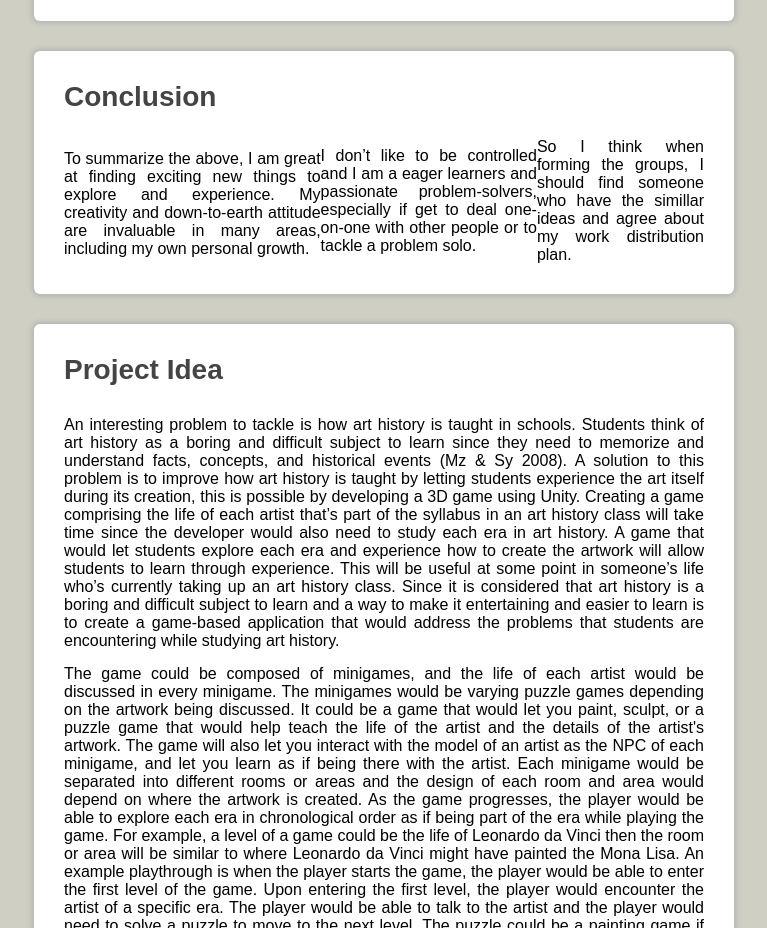
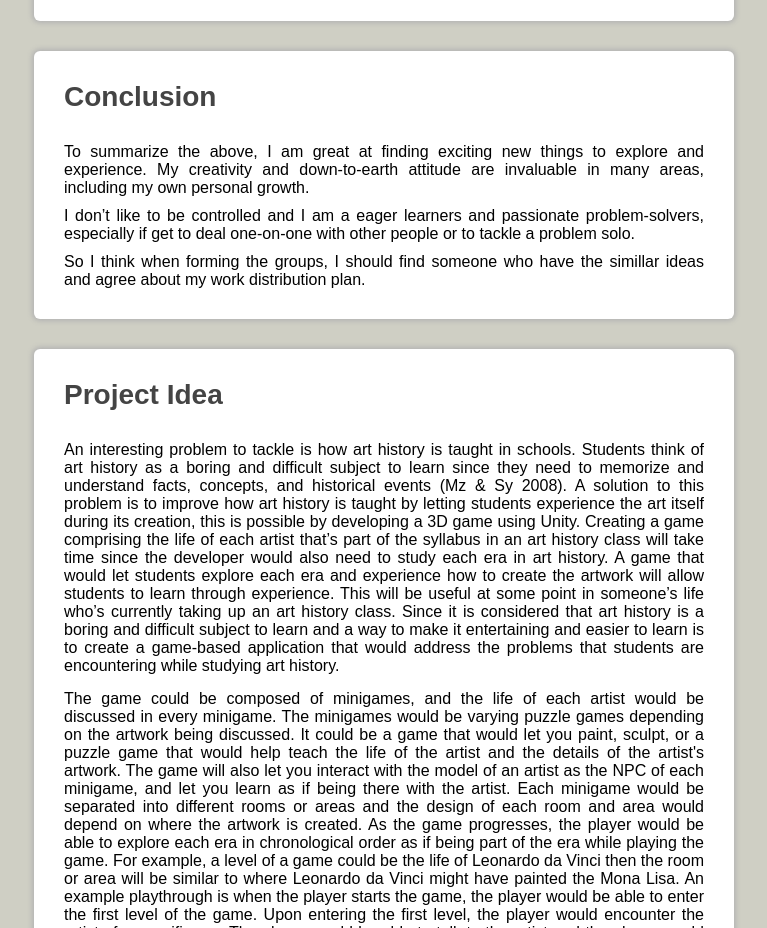
Before and after one commit to s3636417/COSC1078, a plain HTML site: page index.html in a window 1280 px wide. Shown: the part 6480-7408 px from the top of the page, without its empty margins (256-1023 px from the left). Drawn offline with Linux system fonts and the light colour scheme.

Commit message:
Update index.html

```diff
--- a/index.html
+++ b/index.html
@@ -399,7 +399,6 @@
 
       <div class="flex flex-col card mg-tb-15 pd-lr-30">
         <label class="section-title mg-tb-15"> Conclusion </label>
-        <div class="flex flex-center">
          <p class="mg-t15">
             To summarize the above, I am great at finding exciting new things to
             explore and experience. My creativity and down-to-earth attitude are
@@ -415,7 +414,6 @@
             So I think when forming the groups, I should find someone who have
             the simillar ideas and agree about my work distribution plan.
           </p>
-        </div>
       </div>
 
 
```
